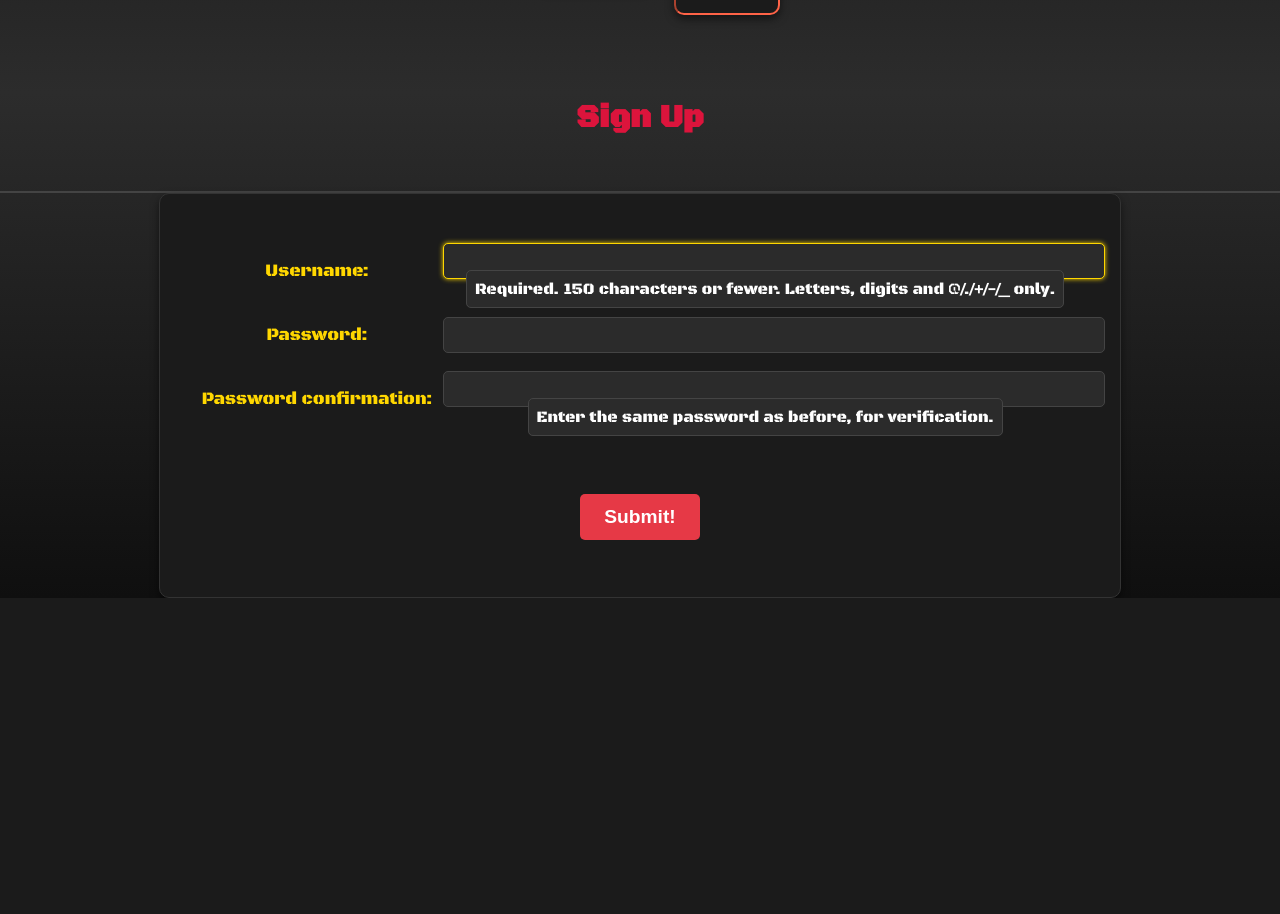
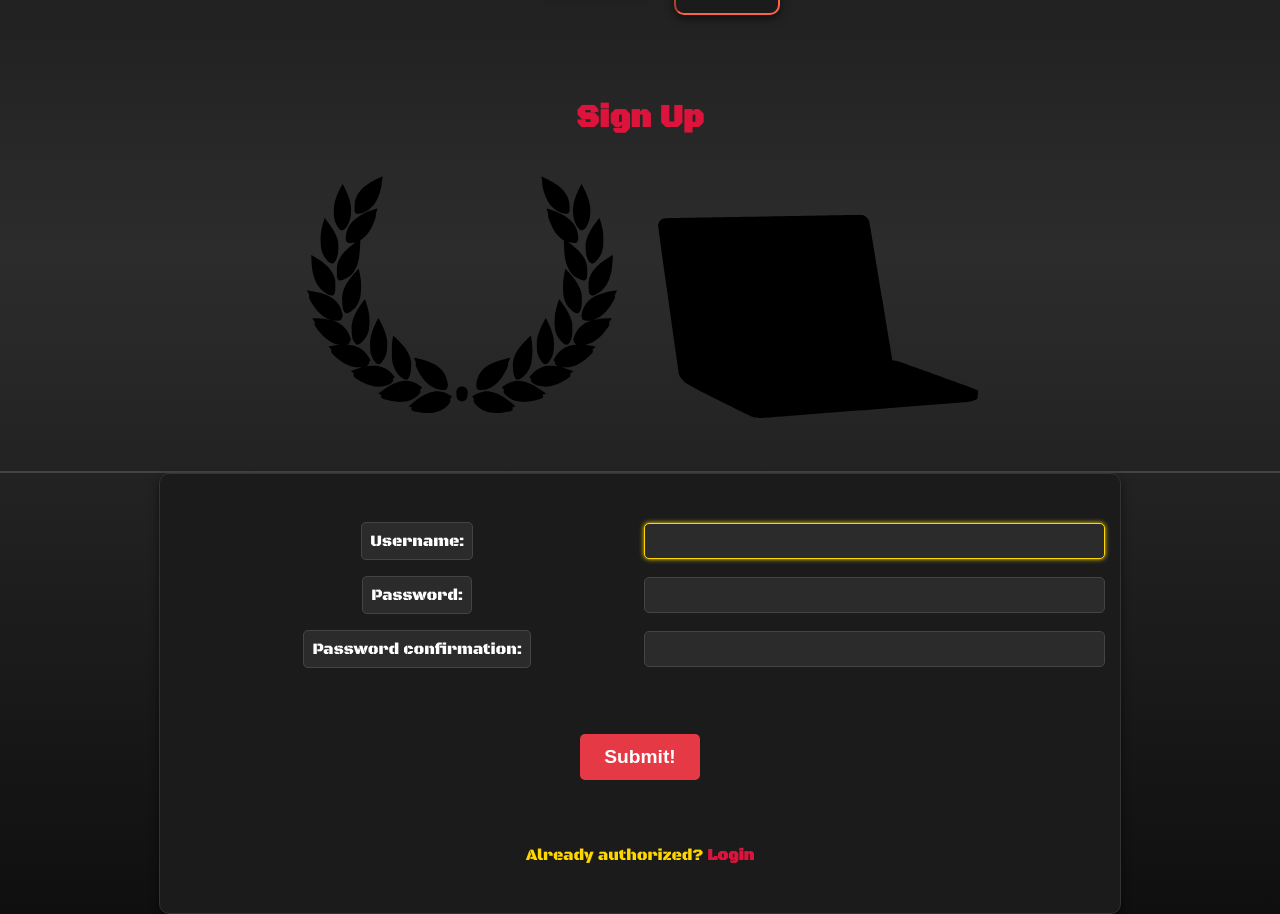
Before and after one commit to ShirtHanger/world-of-contracts, a Django app: page /accounts/signup/ in a window 1280 px wide. Shown: the part 412-1326 px from the top of the page. Before the commit the page ends 1010 px from the top, so only its background shows below. Run offline with Django 5.2, Linux system fonts and the light colour scheme.

Commit message:
Fixed weird cutoff on sign up page, more images in creation/update forms

```diff
--- a/main_app/static/css/form.css
+++ b/main_app/static/css/form.css
@@ -77,6 +77,40 @@ td > *:hover {
   transform: scale(1.05);
 }
 
+tr.form-group {
+  width: 100%;
+  border-spacing: 0 1rem;
+}
+
+tr.form-group td {
+  max-width: 60%;
+}
+
+tr.form-group td > * {
+  width: 100%;
+  padding: 0.5rem;
+  font-size: 1rem;
+  border: 1px solid #444;
+  border-radius: 5px;
+  background: #2b2b2b;
+  color: #fff;
+  transition: border-color 0.5s, box-shadow 0.5s;
+}
+
+tr.form-group td > *:focus {
+  border-color: #ffd700;
+  box-shadow: 0 0 5px #ffd700;
+  outline: none;
+}
+
+tr.form-group td > *:hover {
+  border-color: #21f379;
+  box-shadow: 0 0 5px #21f379;
+  outline: none;
+}
+
+
+
 /* Mobile */
 @media screen and (max-width: 768px) {
   .form-container {
--- a/main_app/templates/agents/agent_index.html
+++ b/main_app/templates/agents/agent_index.html
@@ -11,6 +11,7 @@
     <img src="{% static 'images/shades.svg' %}" alt="Shades" />
     <img src="{% static 'images/blade-symbol.svg' %}" alt="Call to arms (Blade symbol)" />
     <img src="{% static 'images/magnifying-glass.svg' %}" alt="A magnifying glass" />
+    <img src="{% static 'images/greek-crown.svg' %}" alt="Greek Crown">
     <img src="{% static 'images/pistol.svg' %}" alt="Pistol" />
     <img src="{% static 'images/laptop.svg' %}" alt="Laptop" />
     <img src="{% static 'images/bw-globe.svg' %}" alt="A Globe" />
--- a/main_app/templates/gadgets/gadget_index.html
+++ b/main_app/templates/gadgets/gadget_index.html
@@ -11,6 +11,7 @@
     <img src="{% static 'images/shades.svg' %}" alt="Shades" />
     <img src="{% static 'images/blade-symbol.svg' %}" alt="Call to arms (Blade symbol)" />
     <img src="{% static 'images/magnifying-glass.svg' %}" alt="A magnifying glass" />
+    <img src="{% static 'images/greek-crown.svg' %}" alt="Greek Crown">
     <img src="{% static 'images/pistol.svg' %}" alt="Pistol" />
     <img src="{% static 'images/laptop.svg' %}" alt="Laptop" />
     <img src="{% static 'images/bw-globe.svg' %}" alt="A Globe" />
--- a/main_app/templates/home.html
+++ b/main_app/templates/home.html
@@ -16,6 +16,7 @@
      user that tries to access a protected route back to that route after they log in -->
     <input type="hidden" name="next" value="{{ next }}" />
     <button type="submit" class="btn submit">Login</button>
+    <p>Request authorization: <a href="{% url 'signup' %}">[Signup]</a></p>
   </form>
 </section>
 {% elif user.is_superuser %}
--- a/main_app/templates/main_app/agent_confirm_delete.html
+++ b/main_app/templates/main_app/agent_confirm_delete.html
@@ -4,7 +4,8 @@
 
 <div class="page-header">
   <h1>Delete Agent?</h1>
-  <img src="{% static 'images/laptop.svg' %}" alt="Laptop" />
+  <img src="{% static 'images/pistol.svg' %}" alt="Pistol" />
+  <img src="{% static 'images/shades.svg' %}" alt="Shades" />
 </div>
 
 <h2>Are you sure you want to delete {{ agent.code_name }}?</h2>
--- a/main_app/templates/main_app/agent_form.html
+++ b/main_app/templates/main_app/agent_form.html
@@ -11,7 +11,8 @@
   {% else %}
     <h1>Create an Agent</h1>
   {% endif %}
-  <img src="{% static 'images/laptop.svg' %}" alt="Laptop" />
+  <img src="{% static 'images/pistol.svg' %}" alt="Pistol" />
+  <img src="{% static 'images/shades.svg' %}" alt="Shades" />
 </div>
 
 <!-- No need to create a form! Handled by Django with this boilerplate! -->
--- a/main_app/templates/main_app/gadget_confirm_delete.html
+++ b/main_app/templates/main_app/gadget_confirm_delete.html
@@ -4,6 +4,7 @@
 
 <div class="page-header">
   <h1>Delete Gadget?</h1>
+  <img src="{% static 'images/laptop.svg' %}" alt="Laptop" />
   <img src="{% static 'images/pistol.svg' %}" alt="Pistol" />
 </div>
 
--- a/main_app/templates/main_app/gadget_form.html
+++ b/main_app/templates/main_app/gadget_form.html
@@ -11,6 +11,7 @@
   {% else %}
     <h1>Create a Gadget</h1>
   {% endif %}
+  <img src="{% static 'images/laptop.svg' %}" alt="Laptop" />
   <img src="{% static 'images/pistol.svg' %}" alt="Pistol" />
 </div>
 
--- a/main_app/templates/main_app/mission_confirm_delete.html
+++ b/main_app/templates/main_app/mission_confirm_delete.html
@@ -5,6 +5,7 @@
 <div class="page-header">
   <h1>Delete Mission?</h1>
     <img src="{% static 'images/bw-globe.svg' %}" alt="A Globe" />
+    <img src="{% static 'images/magnifying-glass.svg' %}" alt="A magnifying glass" />
 </div>
 
 <h2>Are you sure you want to delete {{ mission.code_name }}?</h2>
--- a/main_app/templates/main_app/mission_form.html
+++ b/main_app/templates/main_app/mission_form.html
@@ -13,6 +13,7 @@
     <h1>Create a Mission</h1>
   {% endif %}
   <img src="{% static 'images/bw-globe.svg' %}" alt="A Globe" />
+  <img src="{% static 'images/magnifying-glass.svg' %}" alt="A magnifying glass" />
   </section>
 </div>
 
--- a/main_app/templates/missions/mission_index.html
+++ b/main_app/templates/missions/mission_index.html
@@ -11,6 +11,7 @@
         <img src="{% static 'images/shades.svg' %}" alt="Shades" />
         <img src="{% static 'images/blade-symbol.svg' %}" alt="Call to arms (Blade symbol)" />
         <img src="{% static 'images/magnifying-glass.svg' %}" alt="A magnifying glass" />
+        <img src="{% static 'images/greek-crown.svg' %}" alt="Greek Crown">
         <img src="{% static 'images/pistol.svg' %}" alt="Pistol" />
         <img src="{% static 'images/laptop.svg' %}" alt="Laptop" />
         <img src="{% static 'images/bw-globe.svg' %}" alt="A Globe" />
--- a/main_app/templates/signup.html
+++ b/main_app/templates/signup.html
@@ -6,17 +6,38 @@
 {% block content %}
 <div class="page-header">
   <h1>Sign Up</h1>
-
+  <img src="{% static 'images/greek-crown.svg' %}" alt="Greek Crown">
+  <img src="{% static 'images/laptop.svg' %}" alt="Laptop" />
 </div>
 {% if error_message %}
   <p class="redacted-data-label">{{ error_message }}</p>
 {% endif %}
+
+{% if error_message %}
+  <p class="redacted-data-label">{{ error_message }}</p>
+{% endif %}
+
   <form action="" method="post" class="form-container" autocomplete="off">
       {% csrf_token %}
       <table>
-    {{ form.as_table }}
+        <tr class="form-group">
+          <td>{{ form.username.label_tag }}</td>
+          <td>{{ form.username }}</td>
+        </tr>
+        <tr class="form-group">
+          <td>{{ form.password1.label_tag }}</td>
+          <td>{{ form.password1 }}</td>
+        </tr>
+        <tr class="form-group">
+          <td>{{ form.password2.label_tag }}</td>
+          <td>{{ form.password2 }}</td>
+        </tr>
       </table>
+
     <button type="submit" class="btn submit">Submit!</button>
+    <p>Already authorized? <a href="{% url 'login' %}">Login</a></p>
   </form>
 
+</div>
+
 {% endblock %}
```
Also changed, not shown: main_app/static/css/home.css (line endings or trailing spaces). Lines whose indentation alone changed are shown as unchanged.
